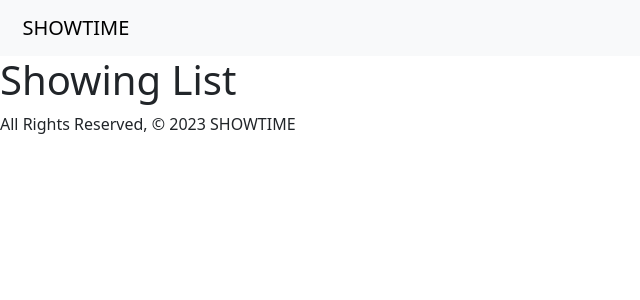
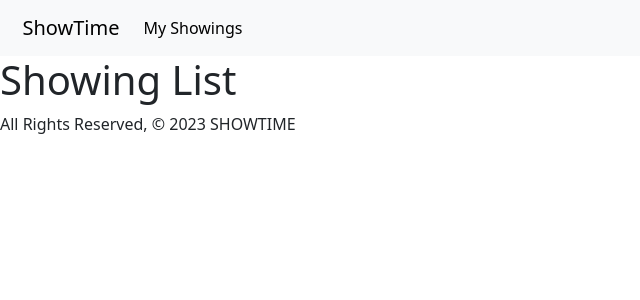
Before and after one commit to Justin-Guimond/showtime, a Django app: page /showings/ in a window 1280 px wide. Shown: the top 300 px of the page, without its empty margins (0-640 px from the left). Run offline with Django 4.2, Linux system fonts and the light colour scheme.

Commit message:
Commit 6 - added 'My Showings' to navbar

```diff
--- a/main_app/templates/base.html
+++ b/main_app/templates/base.html
@@ -6,7 +6,7 @@
     <meta charset="UTF-8">
     <meta name="viewport" content="width=device-width, initial-scale=1.0">
     <meta http-equiv="X-UA-Compatible" content="ie=edge">
-    <title>SHOWTIME</title>
+    <title>ShowTime</title>
     <link href="https://cdn.jsdelivr.net/npm/bootstrap@5.3.0/dist/css/bootstrap.min.css" rel="stylesheet" integrity="sha384-9ndCyUaIbzAi2FUVXJi0CjmCapSmO7SnpJef0486qhLnuZ2cdeRhO02iuK6FUUVM" crossorigin="anonymous">
     <link rel="stylesheet" href="{% static 'css/style.css' %}">
     <script src="https://cdn.jsdelivr.net/npm/bootstrap@5.3.0/dist/js/bootstrap.bundle.min.js" integrity="sha384-geWF76RCwLtnZ8qwWowPQNguL3RmwHVBC9FhGdlKrxdiJJigb/j/68SIy3Te4Bkz" crossorigin="anonymous"></script>
@@ -15,9 +15,12 @@
     <header>
         <nav class="navbar navbar-expand-lg bg-body-tertiary">
             <div class="container-fluid">
-                <a class="navbar-brand" href="{% url 'home' %}" class="left brand-logo">&nbsp;&nbsp;SHOWTIME</a>
-              <ul class="right">
-              </ul>
+                <a class="navbar-brand" href="{% url 'home' %}" class="left brand-logo">&nbsp;&nbsp;ShowTime</a>
+                <div class="collapse navbar-collapse" id="navbarSupportedContent">
+                    <ul class="navbar-nav me-auto mb-2 mb-lg-0">
+                      <li class="nav-item">
+                        <a class="nav-link active" aria-current="page" href="{% url 'index' %}">My Showings</a>
+                      </li>
             </div>
           </nav>
     </header>
```
